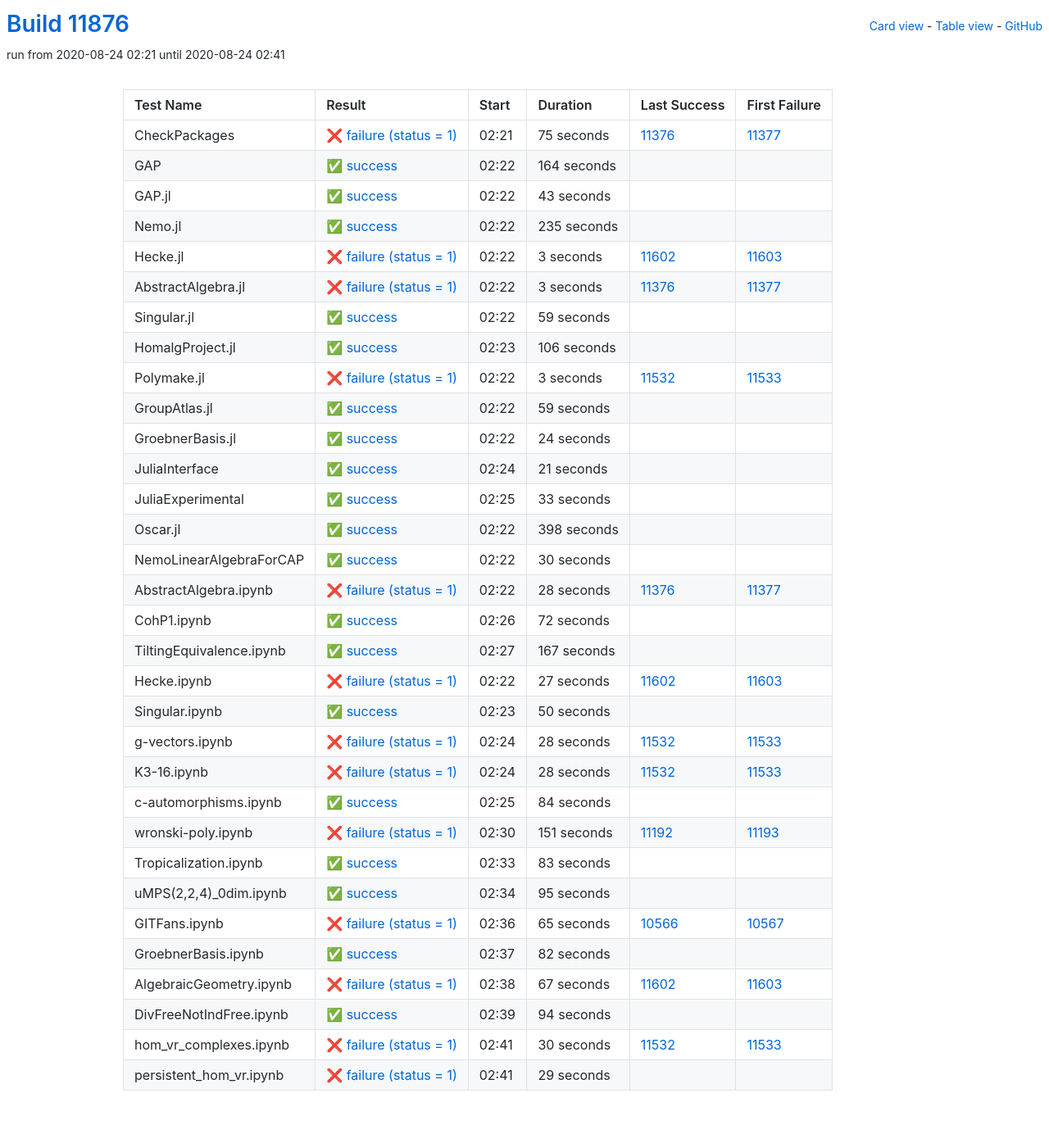
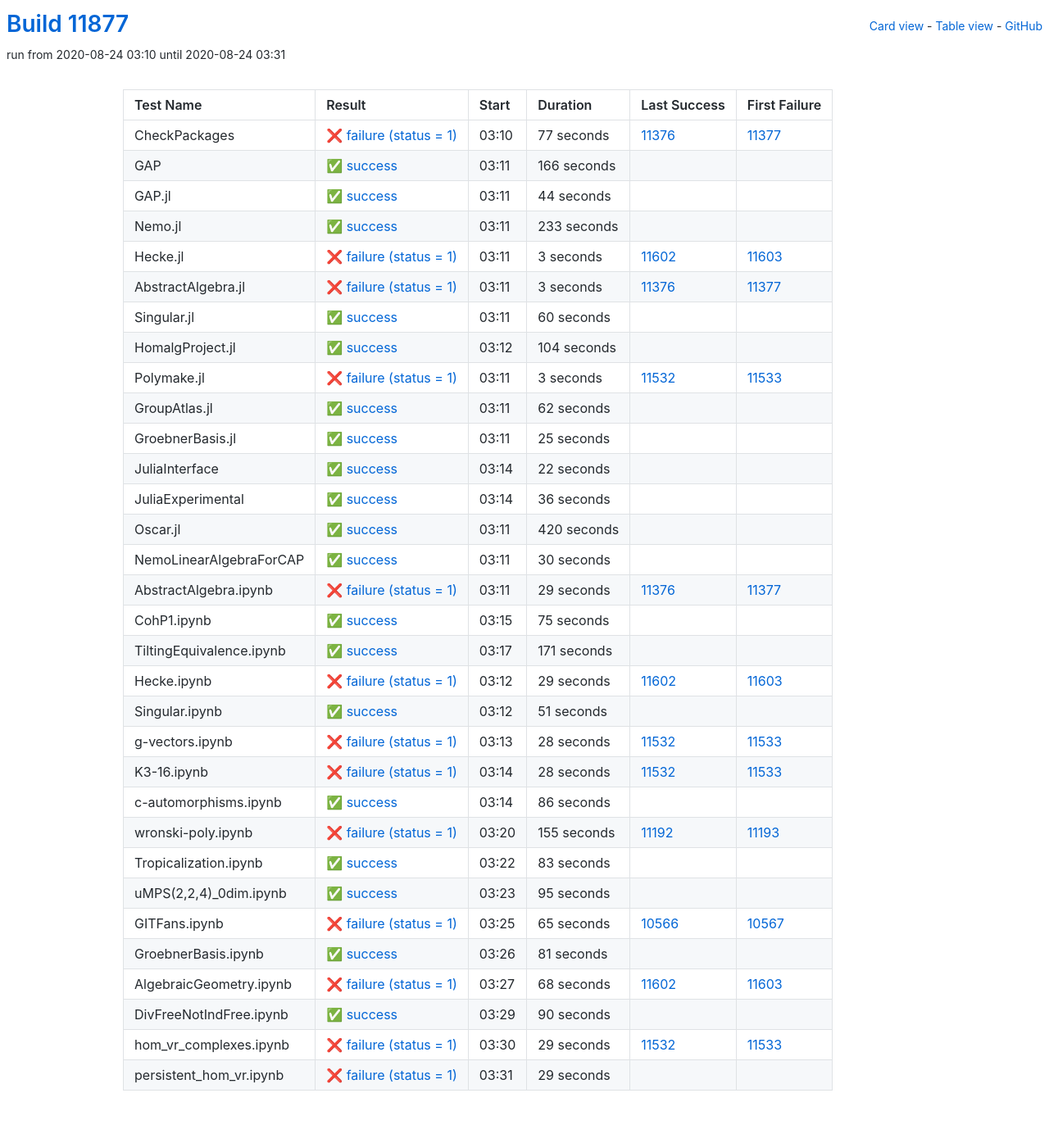
Before and after one commit to oscar-system/oscar-ci-status, a Jekyll site: the page built from table.html, in a window 1280 px wide. Shown: the whole page at 82% size. Built offline with Jekyll 4.4.1, drawn with Linux system fonts in a browser that asks for light colours.

Commit message:
Build #11877

```diff
--- a/_data/ci.yml
+++ b/_data/ci.yml
@@ -1,6 +1,6 @@
 ---
-build: 11876
-build_url: https://oscarci.mathematik.uni-kl.de/job/oscar/11876/
+build: 11877
+build_url: https://oscarci.mathematik.uni-kl.de/job/oscar/11877/
 job: oscar
 organization: oscar-system
 repo: oscar-ci-status
@@ -8,56 +8,56 @@
 tests:
 - name: CheckPackages
   id: checkpackages
-  log: https://oscarci.mathematik.uni-kl.de/job/oscar/11876/artifact/logs/build-11876/CheckPackages.log
-  start: 2020-08-24 02:21
+  log: https://oscarci.mathematik.uni-kl.de/job/oscar/11877/artifact/logs/build-11877/CheckPackages.log
+  start: 2020-08-24 03:10
   success: false
   exitcode: 1
   status: failure
-  duration: 75
+  duration: 77
   last_success: 11376
   last_success_url: https://oscarci.mathematik.uni-kl.de/job/oscar/11376/
   first_failure: 11377
   first_failure_url: https://oscarci.mathematik.uni-kl.de/job/oscar/11377/
 - name: GAP
   id: gap
-  log: https://oscarci.mathematik.uni-kl.de/job/oscar/11876/artifact/logs/build-11876/GAP.log
-  start: 2020-08-24 02:22
+  log: https://oscarci.mathematik.uni-kl.de/job/oscar/11877/artifact/logs/build-11877/GAP.log
+  start: 2020-08-24 03:11
   success: true
   exitcode: 0
   status: success
-  duration: 164
+  duration: 166
   last_success: false
   last_success_url:
   first_failure: false
   first_failure_url:
 - name: GAP.jl
   id: gap-jl
-  log: https://oscarci.mathematik.uni-kl.de/job/oscar/11876/artifact/logs/build-11876/GAP.jl.log
-  start: 2020-08-24 02:22
+  log: https://oscarci.mathematik.uni-kl.de/job/oscar/11877/artifact/logs/build-11877/GAP.jl.log
+  start: 2020-08-24 03:11
   success: true
   exitcode: 0
   status: success
-  duration: 43
+  duration: 44
   last_success: false
   last_success_url:
   first_failure: false
   first_failure_url:
 - name: Nemo.jl
   id: nemo-jl
-  log: https://oscarci.mathematik.uni-kl.de/job/oscar/11876/artifact/logs/build-11876/Nemo.jl.log
-  start: 2020-08-24 02:22
+  log: https://oscarci.mathematik.uni-kl.de/job/oscar/11877/artifact/logs/build-11877/Nemo.jl.log
+  start: 2020-08-24 03:11
   success: true
   exitcode: 0
   status: success
-  duration: 235
+  duration: 233
   last_success: false
   last_success_url:
   first_failure: false
   first_failure_url:
 - name: Hecke.jl
   id: hecke-jl
-  log: https://oscarci.mathematik.uni-kl.de/job/oscar/11876/artifact/logs/build-11876/Hecke.jl.log
-  start: 2020-08-24 02:22
+  log: https://oscarci.mathematik.uni-kl.de/job/oscar/11877/artifact/logs/build-11877/Hecke.jl.log
+  start: 2020-08-24 03:11
   success: false
   exitcode: 1
   status: failure
@@ -68,8 +68,8 @@
   first_failure_url: https://oscarci.mathematik.uni-kl.de/job/oscar/11603/
 - name: AbstractAlgebra.jl
   id: abstractalgebra-jl
-  log: https://oscarci.mathematik.uni-kl.de/job/oscar/11876/artifact/logs/build-11876/AbstractAlgebra.jl.log
-  start: 2020-08-24 02:22
+  log: https://oscarci.mathematik.uni-kl.de/job/oscar/11877/artifact/logs/build-11877/AbstractAlgebra.jl.log
+  start: 2020-08-24 03:11
   success: false
   exitcode: 1
   status: failure
@@ -80,32 +80,32 @@
   first_failure_url: https://oscarci.mathematik.uni-kl.de/job/oscar/11377/
 - name: Singular.jl
   id: singular-jl
-  log: https://oscarci.mathematik.uni-kl.de/job/oscar/11876/artifact/logs/build-11876/Singular.jl.log
-  start: 2020-08-24 02:22
+  log: https://oscarci.mathematik.uni-kl.de/job/oscar/11877/artifact/logs/build-11877/Singular.jl.log
+  start: 2020-08-24 03:11
   success: true
   exitcode: 0
   status: success
-  duration: 59
+  duration: 60
   last_success: false
   last_success_url:
   first_failure: false
   first_failure_url:
 - name: HomalgProject.jl
   id: homalgproject-jl
-  log: https://oscarci.mathematik.uni-kl.de/job/oscar/11876/artifact/logs/build-11876/HomalgProject.jl.log
-  start: 2020-08-24 02:23
+  log: https://oscarci.mathematik.uni-kl.de/job/oscar/11877/artifact/logs/build-11877/HomalgProject.jl.log
+  start: 2020-08-24 03:12
   success: true
   exitcode: 0
   status: success
-  duration: 106
+  duration: 104
   last_success: false
   last_success_url:
   first_failure: false
   first_failure_url:
 - name: Polymake.jl
   id: polymake-jl
-  log: https://oscarci.mathematik.uni-kl.de/job/oscar/11876/artifact/logs/build-11876/Polymake.jl.log
-  start: 2020-08-24 02:22
+  log: https://oscarci.mathematik.uni-kl.de/job/oscar/11877/artifact/logs/build-11877/Polymake.jl.log
+  start: 2020-08-24 03:11
   success: false
   exitcode: 1
   status: failure
@@ -116,68 +116,68 @@
   first_failure_url: https://oscarci.mathematik.uni-kl.de/job/oscar/11533/
 - name: GroupAtlas.jl
   id: groupatlas-jl
-  log: https://oscarci.mathematik.uni-kl.de/job/oscar/11876/artifact/logs/build-11876/GroupAtlas.jl.log
-  start: 2020-08-24 02:22
+  log: https://oscarci.mathematik.uni-kl.de/job/oscar/11877/artifact/logs/build-11877/GroupAtlas.jl.log
+  start: 2020-08-24 03:11
   success: true
   exitcode: 0
   status: success
-  duration: 59
+  duration: 62
   last_success: false
   last_success_url:
   first_failure: false
   first_failure_url:
 - name: GroebnerBasis.jl
   id: groebnerbasis-jl
-  log: https://oscarci.mathematik.uni-kl.de/job/oscar/11876/artifact/logs/build-11876/GroebnerBasis.jl.log
-  start: 2020-08-24 02:22
+  log: https://oscarci.mathematik.uni-kl.de/job/oscar/11877/artifact/logs/build-11877/GroebnerBasis.jl.log
+  start: 2020-08-24 03:11
   success: true
   exitcode: 0
   status: success
-  duration: 24
+  duration: 25
   last_success: false
   last_success_url:
   first_failure: false
   first_failure_url:
 - name: JuliaInterface
   id: juliainterface
-  log: https://oscarci.mathematik.uni-kl.de/job/oscar/11876/artifact/logs/build-11876/JuliaInterface.log
-  start: 2020-08-24 02:24
+  log: https://oscarci.mathematik.uni-kl.de/job/oscar/11877/artifact/logs/build-11877/JuliaInterface.log
+  start: 2020-08-24 03:14
   success: true
   exitcode: 0
   status: success
-  duration: 21
+  duration: 22
   last_success: false
   last_success_url:
   first_failure: false
   first_failure_url:
 - name: JuliaExperimental
   id: juliaexperimental
-  log: https://oscarci.mathematik.uni-kl.de/job/oscar/11876/artifact/logs/build-11876/JuliaExperimental.log
-  start: 2020-08-24 02:25
+  log: https://oscarci.mathematik.uni-kl.de/job/oscar/11877/artifact/logs/build-11877/JuliaExperimental.log
+  start: 2020-08-24 03:14
   success: true
   exitcode: 0
   status: success
-  duration: 33
+  duration: 36
   last_success: false
   last_success_url:
   first_failure: false
   first_failure_url:
 - name: Oscar.jl
   id: oscar-jl
-  log: https://oscarci.mathematik.uni-kl.de/job/oscar/11876/artifact/logs/build-11876/Oscar.jl.log
-  start: 2020-08-24 02:22
+  log: https://oscarci.mathematik.uni-kl.de/job/oscar/11877/artifact/logs/build-11877/Oscar.jl.log
+  start: 2020-08-24 03:11
   success: true
   exitcode: 0
   status: success
-  duration: 398
+  duration: 420
   last_success: false
   last_success_url:
   first_failure: false
   first_failure_url:
 - name: NemoLinearAlgebraForCAP
   id: nemolinearalgebraforcap
-  log: https://oscarci.mathematik.uni-kl.de/job/oscar/11876/artifact/logs/build-11876/NemoLinearAlgebraForCAP.log
-  start: 2020-08-24 02:22
+  log: https://oscarci.mathematik.uni-kl.de/job/oscar/11877/artifact/logs/build-11877/NemoLinearAlgebraForCAP.log
+  start: 2020-08-24 03:11
   success: true
   exitcode: 0
   status: success
@@ -188,68 +188,68 @@
   first_failure_url:
 - name: AbstractAlgebra.ipynb
   id: abstractalgebra-ipynb
-  log: https://oscarci.mathematik.uni-kl.de/job/oscar/11876/artifact/logs/build-11876/AbstractAlgebra.ipynb.log
-  start: 2020-08-24 02:22
+  log: https://oscarci.mathematik.uni-kl.de/job/oscar/11877/artifact/logs/build-11877/AbstractAlgebra.ipynb.log
+  start: 2020-08-24 03:11
   success: false
   exitcode: 1
   status: failure
-  duration: 28
+  duration: 29
   last_success: 11376
   last_success_url: https://oscarci.mathematik.uni-kl.de/job/oscar/11376/
   first_failure: 11377
   first_failure_url: https://oscarci.mathematik.uni-kl.de/job/oscar/11377/
 - name: CohP1.ipynb
   id: cohp1-ipynb
-  log: https://oscarci.mathematik.uni-kl.de/job/oscar/11876/artifact/logs/build-11876/CohP1.ipynb.log
-  start: 2020-08-24 02:26
+  log: https://oscarci.mathematik.uni-kl.de/job/oscar/11877/artifact/logs/build-11877/CohP1.ipynb.log
+  start: 2020-08-24 03:15
   success: true
   exitcode: 0
   status: success
-  duration: 72
+  duration: 75
   last_success: false
   last_success_url:
   first_failure: false
   first_failure_url:
 - name: TiltingEquivalence.ipynb
   id: tiltingequivalence-ipynb
-  log: https://oscarci.mathematik.uni-kl.de/job/oscar/11876/artifact/logs/build-11876/TiltingEquivalence.ipynb.log
-  start: 2020-08-24 02:27
+  log: https://oscarci.mathematik.uni-kl.de/job/oscar/11877/artifact/logs/build-11877/TiltingEquivalence.ipynb.log
+  start: 2020-08-24 03:17
   success: true
   exitcode: 0
   status: success
-  duration: 167
+  duration: 171
   last_success: false
   last_success_url:
   first_failure: false
   first_failure_url:
 - name: Hecke.ipynb
   id: hecke-ipynb
-  log: https://oscarci.mathematik.uni-kl.de/job/oscar/11876/artifact/logs/build-11876/Hecke.ipynb.log
-  start: 2020-08-24 02:22
+  log: https://oscarci.mathematik.uni-kl.de/job/oscar/11877/artifact/logs/build-11877/Hecke.ipynb.log
+  start: 2020-08-24 03:12
   success: false
   exitcode: 1
   status: failure
-  duration: 27
+  duration: 29
   last_success: 11602
   last_success_url: https://oscarci.mathematik.uni-kl.de/job/oscar/11602/
   first_failure: 11603
   first_failure_url: https://oscarci.mathematik.uni-kl.de/job/oscar/11603/
 - name: Singular.ipynb
   id: singular-ipynb
-  log: https://oscarci.mathematik.uni-kl.de/job/oscar/11876/artifact/logs/build-11876/Singular.ipynb.log
-  start: 2020-08-24 02:23
+  log: https://oscarci.mathematik.uni-kl.de/job/oscar/11877/artifact/logs/build-11877/Singular.ipynb.log
+  start: 2020-08-24 03:12
   success: true
   exitcode: 0
   status: success
-  duration: 50
+  duration: 51
   last_success: false
   last_success_url:
   first_failure: false
   first_failure_url:
 - name: g-vectors.ipynb
   id: g-vectors-ipynb
-  log: https://oscarci.mathematik.uni-kl.de/job/oscar/11876/artifact/logs/build-11876/g-vectors.ipynb.log
-  start: 2020-08-24 02:24
+  log: https://oscarci.mathematik.uni-kl.de/job/oscar/11877/artifact/logs/build-11877/g-vectors.ipynb.log
+  start: 2020-08-24 03:13
   success: false
   exitcode: 1
   status: failure
@@ -260,8 +260,8 @@
   first_failure_url: https://oscarci.mathematik.uni-kl.de/job/oscar/11533/
 - name: K3-16.ipynb
   id: k3-16-ipynb
-  log: https://oscarci.mathematik.uni-kl.de/job/oscar/11876/artifact/logs/build-11876/K3-16.ipynb.log
-  start: 2020-08-24 02:24
+  log: https://oscarci.mathematik.uni-kl.de/job/oscar/11877/artifact/logs/build-11877/K3-16.ipynb.log
+  start: 2020-08-24 03:14
   success: false
   exitcode: 1
   status: failure
@@ -272,32 +272,32 @@
   first_failure_url: https://oscarci.mathematik.uni-kl.de/job/oscar/11533/
 - name: c-automorphisms.ipynb
   id: c-automorphisms-ipynb
-  log: https://oscarci.mathematik.uni-kl.de/job/oscar/11876/artifact/logs/build-11876/c-automorphisms.ipynb.log
-  start: 2020-08-24 02:25
+  log: https://oscarci.mathematik.uni-kl.de/job/oscar/11877/artifact/logs/build-11877/c-automorphisms.ipynb.log
+  start: 2020-08-24 03:14
   success: true
   exitcode: 0
   status: success
-  duration: 84
+  duration: 86
   last_success: false
   last_success_url:
   first_failure: false
   first_failure_url:
 - name: wronski-poly.ipynb
   id: wronski-poly-ipynb
-  log: https://oscarci.mathematik.uni-kl.de/job/oscar/11876/artifact/logs/build-11876/wronski-poly.ipynb.log
-  start: 2020-08-24 02:30
+  log: https://oscarci.mathematik.uni-kl.de/job/oscar/11877/artifact/logs/build-11877/wronski-poly.ipynb.log
+  start: 2020-08-24 03:20
   success: false
   exitcode: 1
   status: failure
-  duration: 151
+  duration: 155
   last_success: 11192
   last_success_url: https://oscarci.mathematik.uni-kl.de/job/oscar/11192/
   first_failure: 11193
   first_failure_url: https://oscarci.mathematik.uni-kl.de/job/oscar/11193/
 - name: Tropicalization.ipynb
   id: tropicalization-ipynb
-  log: https://oscarci.mathematik.uni-kl.de/job/oscar/11876/artifact/logs/build-11876/Tropicalization.ipynb.log
-  start: 2020-08-24 02:33
+  log: https://oscarci.mathematik.uni-kl.de/job/oscar/11877/artifact/logs/build-11877/Tropicalization.ipynb.log
+  start: 2020-08-24 03:22
   success: true
   exitcode: 0
   status: success
@@ -308,8 +308,8 @@
   first_failure_url:
 - name: uMPS(2,2,4)_0dim.ipynb
   id: umps-2-2-4-0dim-ipynb
-  log: https://oscarci.mathematik.uni-kl.de/job/oscar/11876/artifact/logs/build-11876/uMPS-2-2-4-_0dim.ipynb.log
-  start: 2020-08-24 02:34
+  log: https://oscarci.mathematik.uni-kl.de/job/oscar/11877/artifact/logs/build-11877/uMPS-2-2-4-_0dim.ipynb.log
+  start: 2020-08-24 03:23
   success: true
   exitcode: 0
   status: success
@@ -320,8 +320,8 @@
   first_failure_url:
 - name: GITFans.ipynb
   id: gitfans-ipynb
-  log: https://oscarci.mathematik.uni-kl.de/job/oscar/11876/artifact/logs/build-11876/GITFans.ipynb.log
-  start: 2020-08-24 02:36
+  log: https://oscarci.mathematik.uni-kl.de/job/oscar/11877/artifact/logs/build-11877/GITFans.ipynb.log
+  start: 2020-08-24 03:25
   success: false
   exitcode: 1
   status: failure
@@ -332,56 +332,56 @@
   first_failure_url: https://oscarci.mathematik.uni-kl.de/job/oscar/10567/
 - name: GroebnerBasis.ipynb
   id: groebnerbasis-ipynb
-  log: https://oscarci.mathematik.uni-kl.de/job/oscar/11876/artifact/logs/build-11876/GroebnerBasis.ipynb.log
-  start: 2020-08-24 02:37
+  log: https://oscarci.mathematik.uni-kl.de/job/oscar/11877/artifact/logs/build-11877/GroebnerBasis.ipynb.log
+  start: 2020-08-24 03:26
   success: true
   exitcode: 0
   status: success
-  duration: 82
+  duration: 81
   last_success: false
   last_success_url:
   first_failure: false
   first_failure_url:
 - name: AlgebraicGeometry.ipynb
   id: algebraicgeometry-ipynb
-  log: https://oscarci.mathematik.uni-kl.de/job/oscar/11876/artifact/logs/build-11876/AlgebraicGeometry.ipynb.log
-  start: 2020-08-24 02:38
+  log: https://oscarci.mathematik.uni-kl.de/job/oscar/11877/artifact/logs/build-11877/AlgebraicGeometry.ipynb.log
+  start: 2020-08-24 03:27
   success: false
   exitcode: 1
   status: failure
-  duration: 67
+  duration: 68
   last_success: 11602
   last_success_url: https://oscarci.mathematik.uni-kl.de/job/oscar/11602/
   first_failure: 11603
   first_failure_url: https://oscarci.mathematik.uni-kl.de/job/oscar/11603/
 - name: DivFreeNotIndFree.ipynb
   id: divfreenotindfree-ipynb
-  log: https://oscarci.mathematik.uni-kl.de/job/oscar/11876/artifact/logs/build-11876/DivFreeNotIndFree.ipynb.log
-  start: 2020-08-24 02:39
+  log: https://oscarci.mathematik.uni-kl.de/job/oscar/11877/artifact/logs/build-11877/DivFreeNotIndFree.ipynb.log
+  start: 2020-08-24 03:29
   success: true
   exitcode: 0
   status: success
-  duration: 94
+  duration: 90
   last_success: false
   last_success_url:
   first_failure: false
   first_failure_url:
 - name: hom_vr_complexes.ipynb
   id: hom-vr-complexes-ipynb
-  log: https://oscarci.mathematik.uni-kl.de/job/oscar/11876/artifact/logs/build-11876/hom_vr_complexes.ipynb.log
-  start: 2020-08-24 02:41
+  log: https://oscarci.mathematik.uni-kl.de/job/oscar/11877/artifact/logs/build-11877/hom_vr_complexes.ipynb.log
+  start: 2020-08-24 03:30
   success: false
   exitcode: 1
   status: failure
-  duration: 30
+  duration: 29
   last_success: 11532
   last_success_url: https://oscarci.mathematik.uni-kl.de/job/oscar/11532/
   first_failure: 11533
   first_failure_url: https://oscarci.mathematik.uni-kl.de/job/oscar/11533/
 - name: persistent_hom_vr.ipynb
   id: persistent-hom-vr-ipynb
-  log: https://oscarci.mathematik.uni-kl.de/job/oscar/11876/artifact/logs/build-11876/persistent_hom_vr.ipynb.log
-  start: 2020-08-24 02:41
+  log: https://oscarci.mathematik.uni-kl.de/job/oscar/11877/artifact/logs/build-11877/persistent_hom_vr.ipynb.log
+  start: 2020-08-24 03:31
   success: false
   exitcode: 1
   status: failure
```
Also changed, not shown: README.md.
